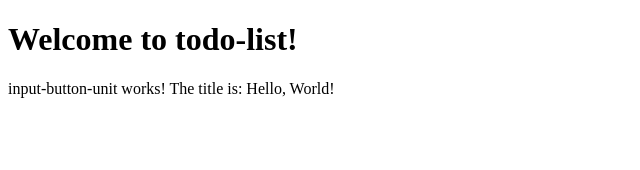
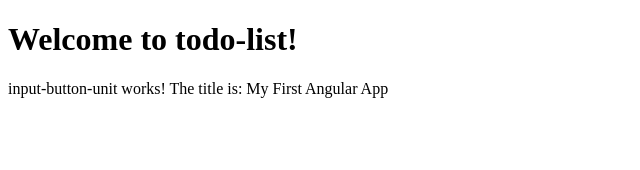
Before and after one commit to lafentres/nggirlskc-todo-list-app, an Angular app: page / in a window 1280 px wide. Shown: the top 170 px of the page, without its empty margins (0-640 px from the left). Built offline with nearby package versions, Linux system fonts and the light colour scheme.

Commit message:
Add title to the input button unit component

```diff
--- a/src/app/input-button-unit/input-button-unit.component.ts
+++ b/src/app/input-button-unit/input-button-unit.component.ts
@@ -11,10 +11,16 @@ import { Component, OnInit } from '@angular/core';
   styleUrls: ['./input-button-unit.component.css']
 })
 export class InputButtonUnitComponent implements OnInit {
-  title = 'Hello, World!';
-  constructor() { }
+  title: string;
+  constructor() {
+    this.changeTitle('My First Angular App');
+   }
 
   ngOnInit() {
   }
 
+  changeTitle(newTitle: string) {
+    this.title = newTitle;
+  }
+
 }
```
